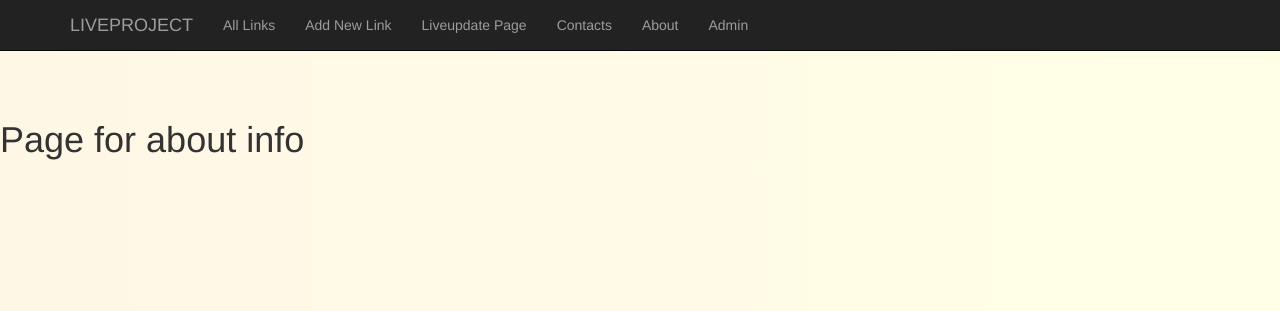
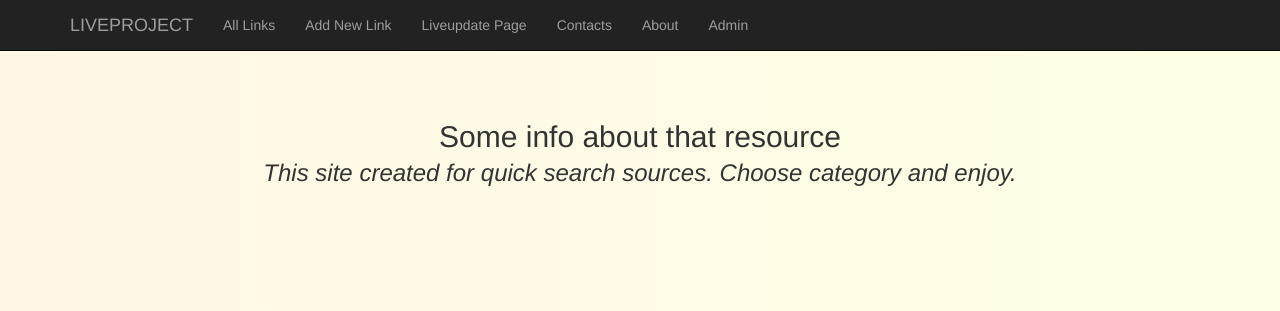
Before and after one commit to HaideiGV/LIVE, a Django app: page /about/ in a window 1280 px wide. Shown: the top 311 px of the page. Run offline with Django 3.2, Linux system fonts and the light colour scheme; parts of the project's set-up code (start-up, migrations or seed data) failed here and were passed over; some libraries are stand-ins or nearby versions.

```diff
--- a/liveupdate/templates/about.html
+++ b/liveupdate/templates/about.html
@@ -1,9 +1,15 @@
 {% extends "base.html" %}
 
 {% block content %}
-    <h1>
+    <h2 style="text-align: center;">
+        <div class="col-sm-12 blog-main">
+            Some info about that resource
+        </div>
+    </h2>
+    <br/>
+    <h3 style="text-align: center; font-style: italic;">
         <p>
-            Page for about info
+            This site created for quick search sources. Choose category and enjoy.
         </p>
-    </h1>
+    </h3>
 {% endblock content %}
```
Also changed, not shown: liveproject/settings.py (+12 -12 lines).
